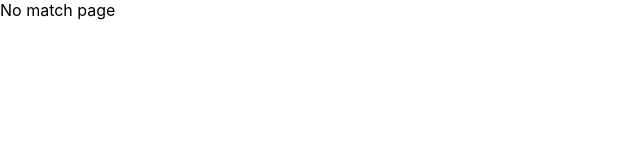
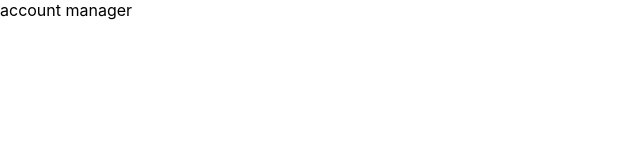
Before and after one commit to nealdam/tscc_web, a React (Create React App) app: page /account-manager in a window 1280 px wide. Shown: the top 160 px of the page, without its empty margins (0-640 px from the left). Built offline with nearby package versions, Linux system fonts and the light colour scheme.

Commit message:
create page

```diff
--- a/src/App.js
+++ b/src/App.js
@@ -11,6 +11,7 @@ import LoginPage from "./pages/login/LoginPage";
 import OperatorPage from "./pages/operator/OperatorPage";
 import ManagerPage from "./pages/manager/ManagerPage";
 import NoMatchPage from "./pages/noMatch/NoMatchPage";
+import AccountManagerPage from "./pages/account_manager/AccountManagerPage";
 
 export default function App() {
   return (
@@ -28,6 +29,9 @@ export default function App() {
           </PrivateRoute>
           <PrivateRoute path="/manager">
             <ManagerPage />
+          </PrivateRoute>
+          <PrivateRoute path="/account-manager">
+            <AccountManagerPage />
           </PrivateRoute>
           <Route path="*">
             <NoMatchPage />
--- /dev/null
+++ b/src/pages/account_manager/AccountManagerPage.js
@@ -0,0 +1,9 @@
+import React from 'react'
+
+export default function AccountManagerPage() {
+    return (
+        <div>
+            account manager
+        </div>
+    )
+}
```
